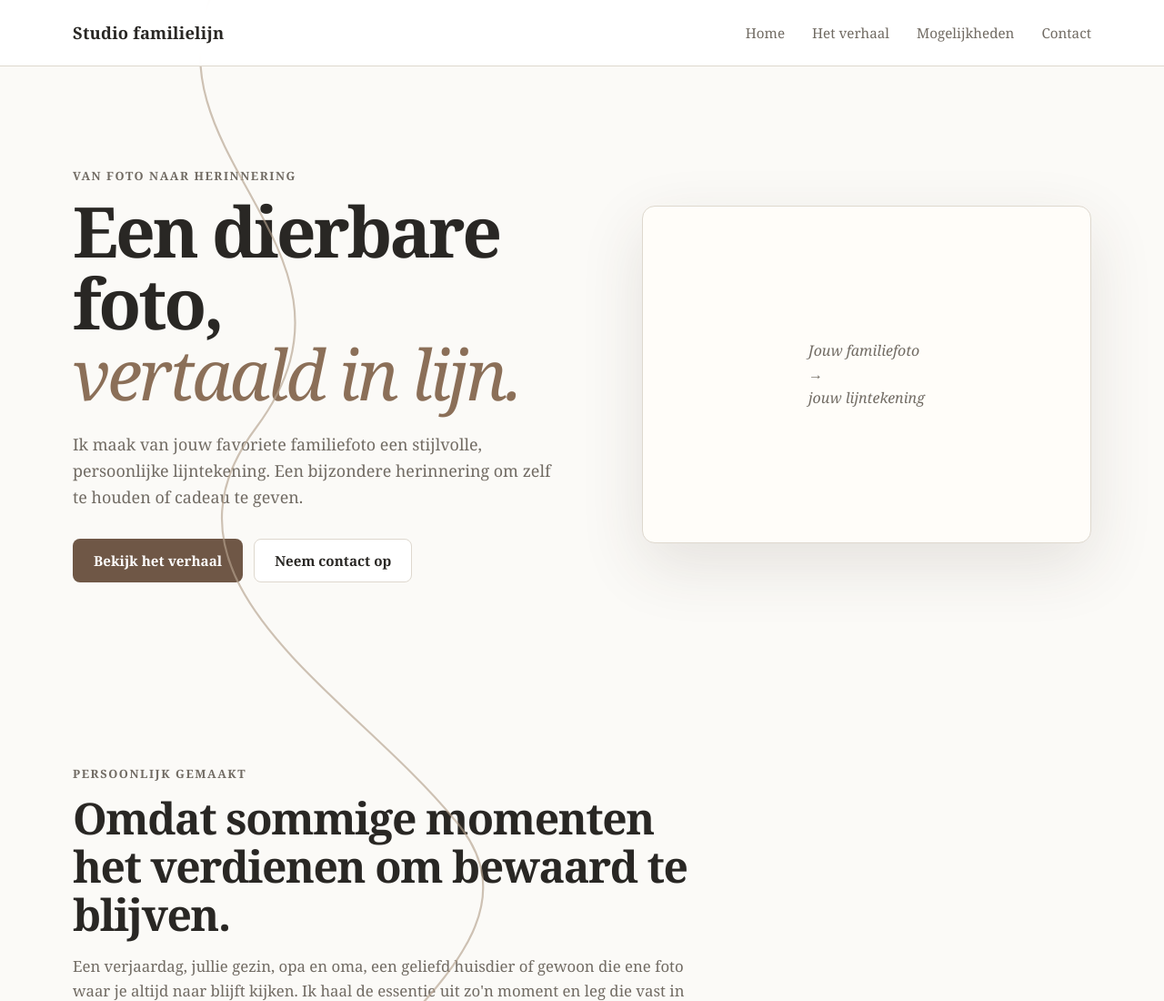
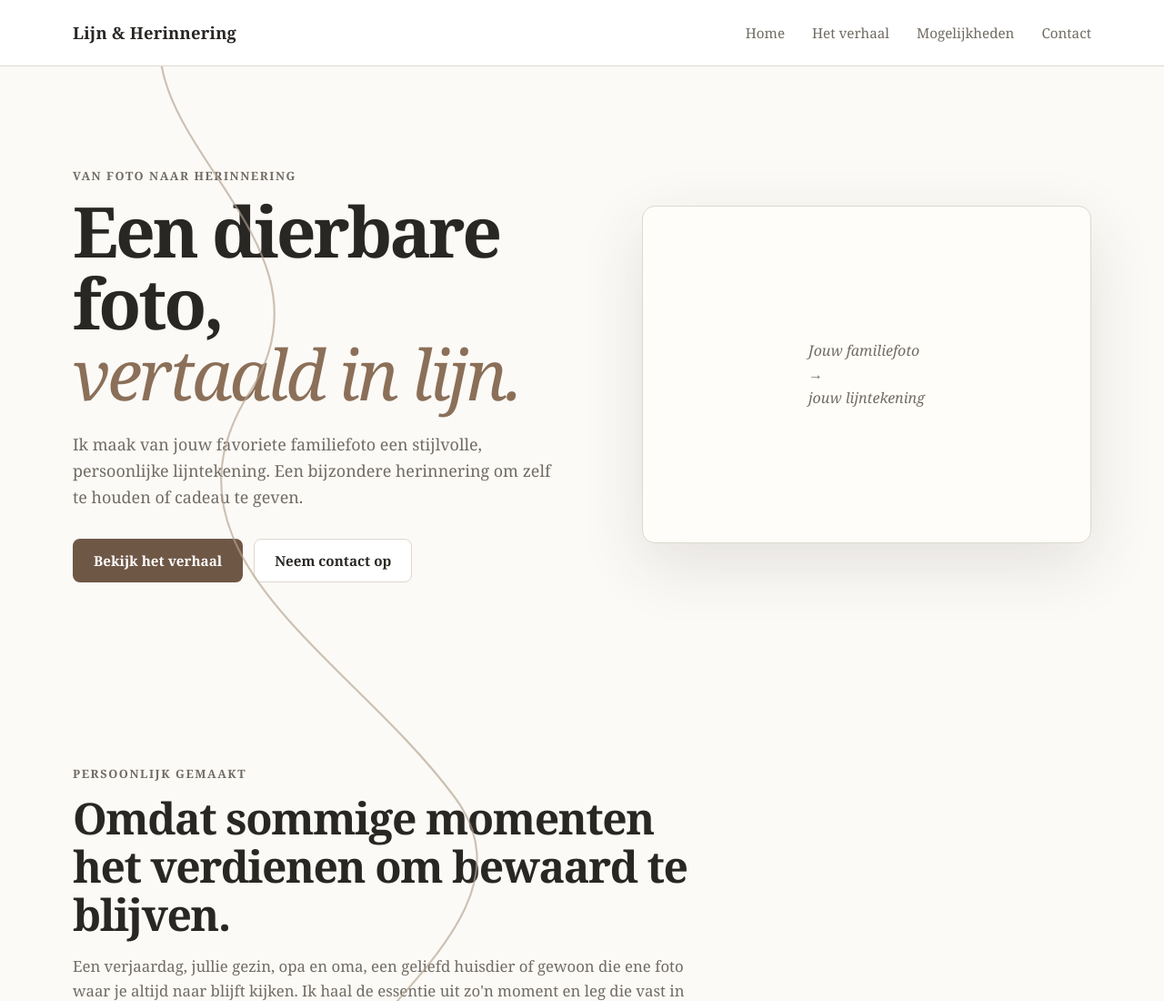
Before and after one commit to DentalStick/Studio-familielijn, a plain HTML site: page index.html in a window 1280 px wide. Shown: the top 1100 px of the page at 91% size. Drawn offline with Linux system fonts and the light colour scheme.

Commit message:
Update index.html

```diff
--- a/index.html
+++ b/index.html
@@ -1,5 +1,3 @@
-
-
 <!DOCTYPE html>
 <html lang="nl">
 <head>
@@ -16,42 +14,35 @@
 
 <body>
 
-<!-- Doorlopende lijntekening over de hele website -->
+<!-- Eén doorlopende, handgetekende lijn die de pagina begeleidt -->
 <svg class="continuous-line"
      viewBox="0 0 1000 5000"
      preserveAspectRatio="none"
      aria-hidden="true">
-
     <path d="
-        M 180 0
-
-        C 130 180, 330 280, 220 470
-        C 120 640, 300 760, 390 900
-        C 500 1060, 210 1190, 250 1360
-
-        C 290 1510, 570 1570, 520 1740
-        C 470 1900, 180 1940, 260 2110
-        C 340 2270, 650 2180, 690 2370
-
+        M 145 0
+        C 95 150, 300 260, 215 430
+        C 125 610, 300 720, 390 875
+        C 485 1035, 205 1170, 250 1340
+        C 295 1510, 565 1570, 520 1740
+        C 475 1900, 185 1945, 265 2110
+        C 345 2275, 650 2180, 690 2370
         C 730 2540, 520 2660, 430 2800
         C 330 2960, 460 3100, 650 3140
-
         C 820 3180, 820 3370, 680 3460
         C 520 3560, 280 3470, 250 3650
-
         C 220 3830, 500 3900, 610 4010
         C 720 4120, 600 4300, 430 4380
-
         C 270 4460, 290 4630, 470 4710
         C 620 4780, 700 4910, 610 5000
-    "/>
+    "></path>
 </svg>
 
 <header class="header">
     <div class="container nav-container">
 
         <a href="#home" class="logo">
-            Studio familielijn
+            Lijn & Herinnering
         </a>
 
         <button class="menu-toggle"
@@ -347,4 +338,4 @@
 <script src="script.js"></script>
 
 </body>
-</html
+</html>
```
